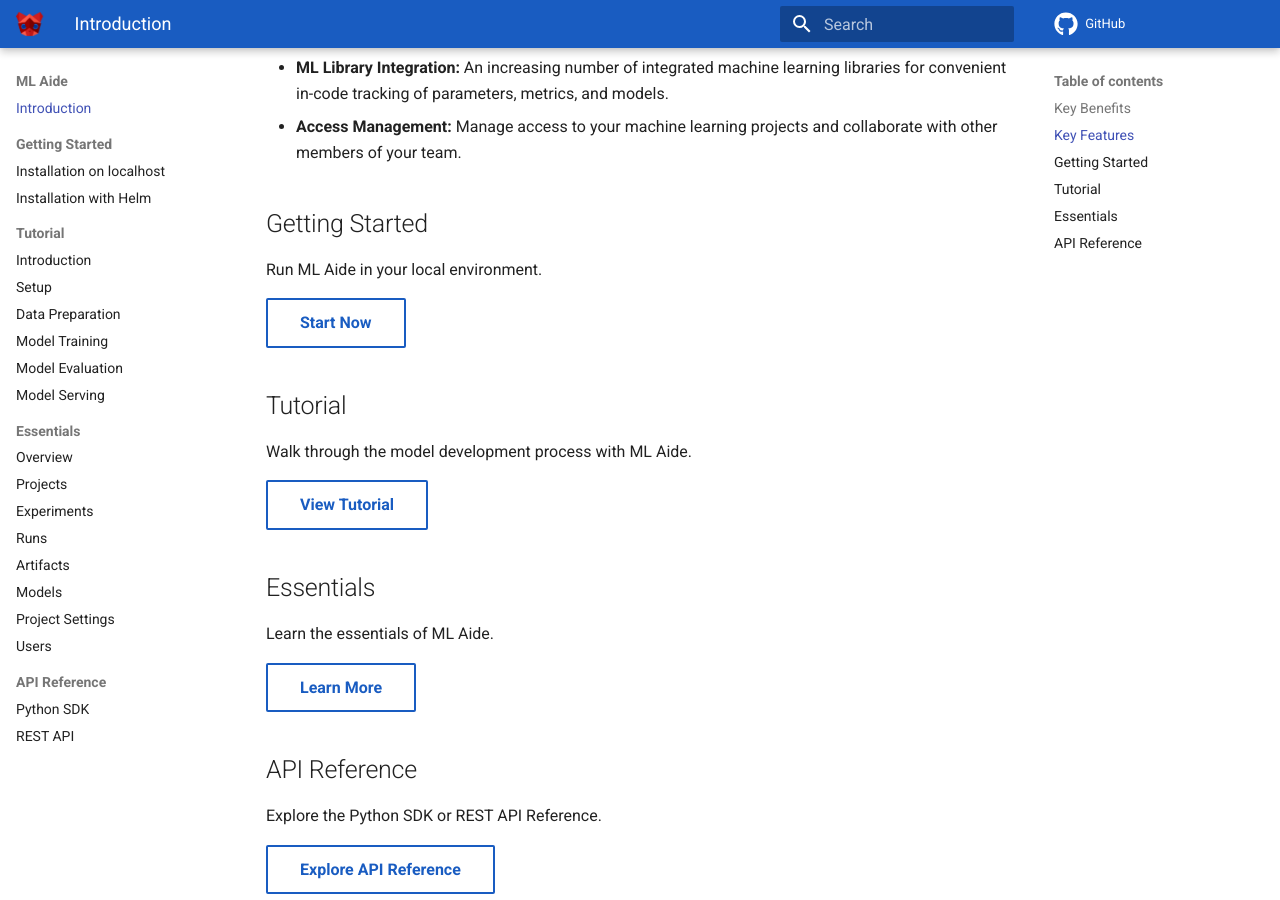
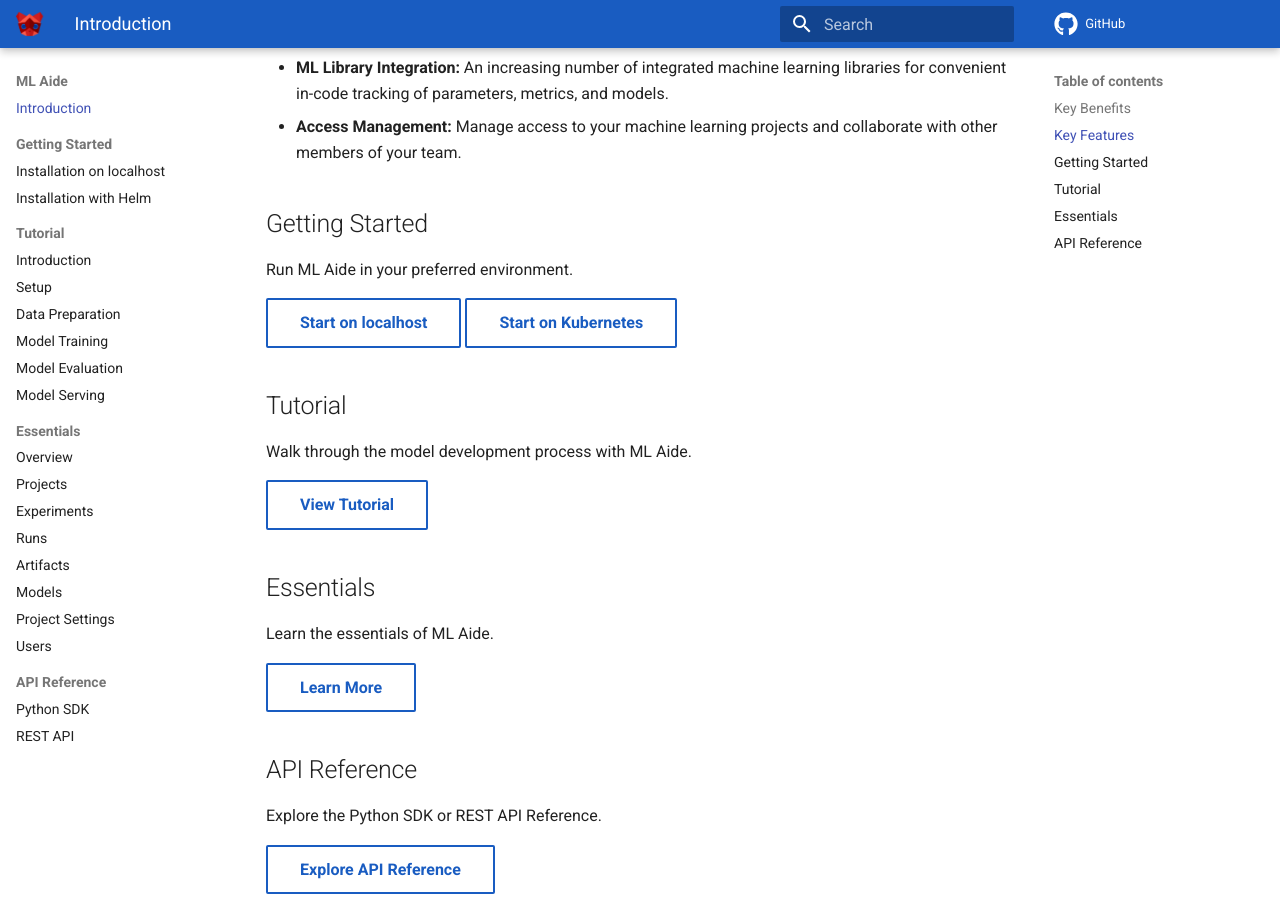
Before and after one commit to MLAide/docs, an MkDocs documentation site: the page built from docs/index.md, in a window 1280 px wide and 900 px high, scrolled down 1023 px. Built offline with MkDocs 1.6.1 and Material for MkDocs 9.7.7, drawn with Linux system fonts in a browser that asks for light colours; comment, search, counter and statistics services are not loaded.

Commit message:
fix broken formatting

```diff
--- a/docs/index.md
+++ b/docs/index.md
@@ -34,9 +34,10 @@
 
 ## Getting Started
 
-Run ML Aide in your local environment.
+Run ML Aide in your preferred environment.
 
-[Start Now](start/installation-on-localhost.md){: .md-button}
+[Start on localhost](start/installation-on-localhost.md){: .md-button}
+[Start on Kubernetes](start/installation-with-helm.md){: .md-button}
 
 ## Tutorial
 
```
Also changed, not shown: snippets/start/helm-ingress-gke.md (+5 -36 lines).
